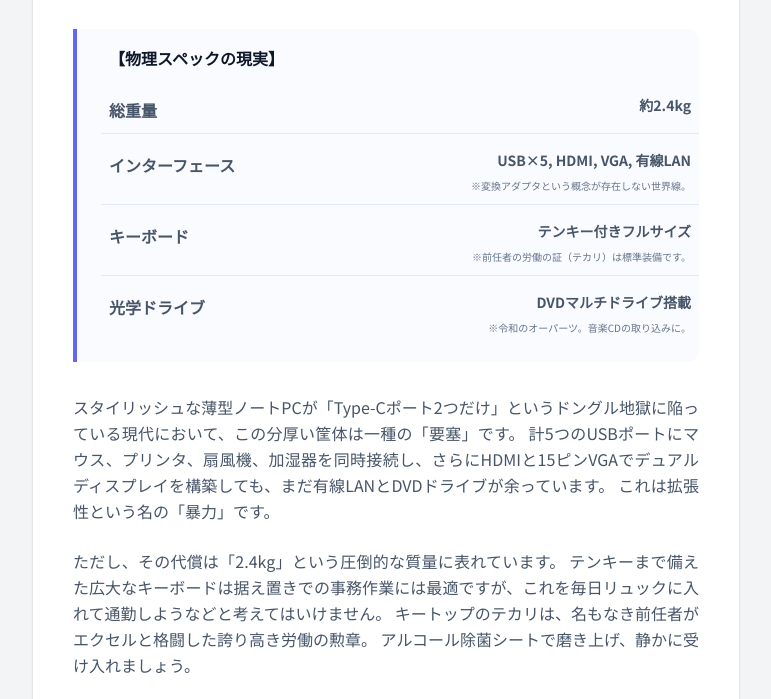
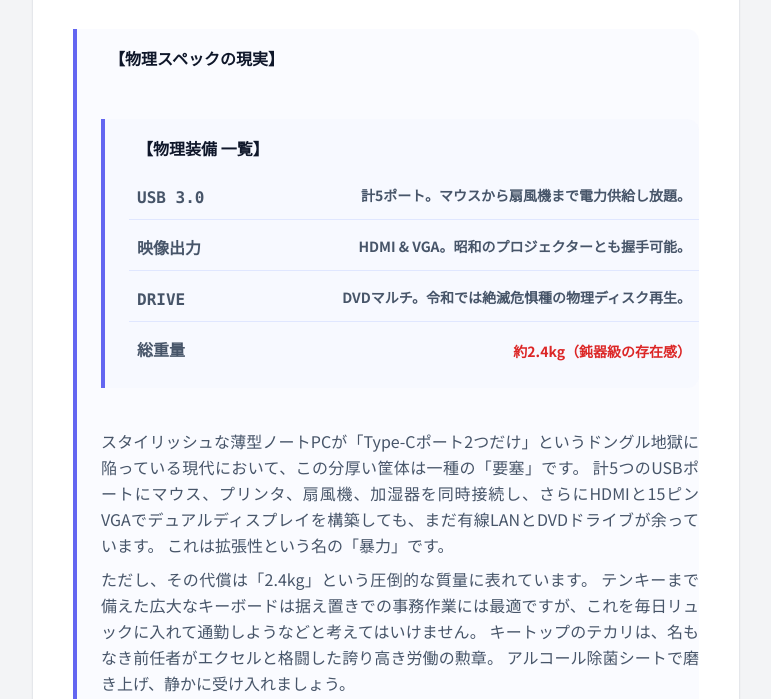
Before and after one commit to aito07w/my-1man-kaden, a plain HTML site: page nec-9999-review.html in a window 1280 px wide. Shown: the part 7836-8535 px from the top of the page, without its empty margins (120-891 px from the left). Drawn offline with nearby package versions, Linux system fonts and the light colour scheme.

Commit message:
Update nec-9999-review.html

```diff
--- a/nec-9999-review.html
+++ b/nec-9999-review.html
@@ -812,37 +812,47 @@
                     <div class="grid grid-cols-1 gap-2 border-l-4 border-indigo-500 pl-6 my-8 bg-indigo-50/30 py-4 rounded-r-xl">
                         <h4 class="font-black text-slate-900 mb-2 px-2">【物理スペックの現実】</h4>
 
+                                        <div class="space-y-6 text-slate-600 leading-relaxed text-justify">
+
+                    <div class="grid grid-cols-1 gap-2 border-l-4 border-indigo-500 pl-6 my-8 bg-indigo-50/30 py-4 rounded-r-xl">
+
+                        <h4 class="font-black text-slate-900 mb-2 px-2">【物理装備 一覧】</h4>
+
+                        <!-- USB -->
                         <div class="flex justify-between items-start py-2 px-2 border-b border-indigo-100">
-                            <span class="font-mono font-bold shrink-0 mt-1">総重量</span>
-                            <div class="text-right">
-                                <span class="text-sm font-semibold block">約2.4kg</span>
-                            </div>
-                        </div>
-
+                            <span class="font-mono font-bold shrink-0 w-24">USB 3.0</span>
+                            <span class="text-sm font-semibold text-right">
+                                計5ポート。マウスから扇風機まで電力供給し放題。
+                            </span>
+                        </div>
+
+                        <!-- 映像 -->
                         <div class="flex justify-between items-start py-2 px-2 border-b border-indigo-100">
-                            <span class="font-mono font-bold shrink-0 mt-1">インターフェース</span>
-                            <div class="text-right">
-                                <span class="text-sm font-semibold block">USB×5, HDMI, VGA, 有線LAN</span>
-                                <span class="text-[10px] text-slate-500">※変換アダプタという概念が存在しない世界線。</span>
-                            </div>
-                        </div>
-
+                            <span class="font-mono font-bold shrink-0 w-24">映像出力</span>
+                            <span class="text-sm font-semibold text-right">
+                                HDMI & VGA。昭和のプロジェクターとも握手可能。
+                            </span>
+                        </div>
+
+                        <!-- DRIVE -->
                         <div class="flex justify-between items-start py-2 px-2 border-b border-indigo-100">
-                            <span class="font-mono font-bold shrink-0 mt-1">キーボード</span>
-                            <div class="text-right">
-                                <span class="text-sm font-semibold block">テンキー付きフルサイズ</span>
-                                <span class="text-[10px] text-slate-500">※前任者の労働の証（テカリ）は標準装備です。</span>
-                            </div>
-                        </div>
-
-                        <div class="flex justify-between items-start py-2 px-2">
-                            <span class="font-mono font-bold shrink-0 mt-1">光学ドライブ</span>
-                            <div class="text-right">
-                                <span class="text-sm font-semibold block">DVDマルチドライブ搭載</span>
-                                <span class="text-[10px] text-slate-500">※令和のオーパーツ。音楽CDの取り込みに。</span>
-                            </div>
-                        </div>
-                    </div>
+                            <span class="font-mono font-bold shrink-0 w-24">DRIVE</span>
+                            <span class="text-sm font-semibold text-right">
+                                DVDマルチ。令和では絶滅危惧種の物理ディスク再生。
+                            </span>
+                        </div>
+
+                        <!-- 重量 -->
+                        <div class="flex justify-between items-center py-2 px-2">
+                            <span class="font-mono font-bold shrink-0 w-24">総重量</span>
+                            <span class="text-sm font-semibold text-red-600">
+                                約2.4kg（鈍器級の存在感）
+                            </span>
+                        </div>
+
+                    </div>
+
+                </div>
 
                     <p>
                         スタイリッシュな薄型ノートPCが「Type-Cポート2つだけ」というドングル地獄に陥っている現代において、この分厚い筐体は一種の「要塞」です。
```
